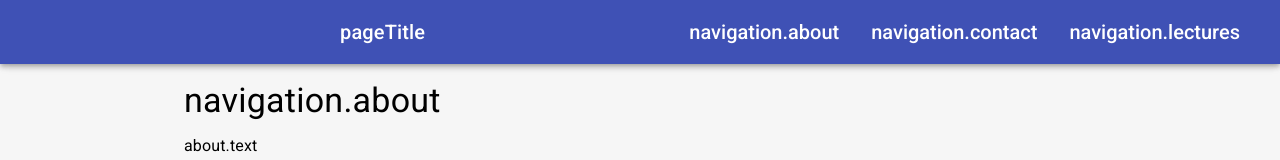
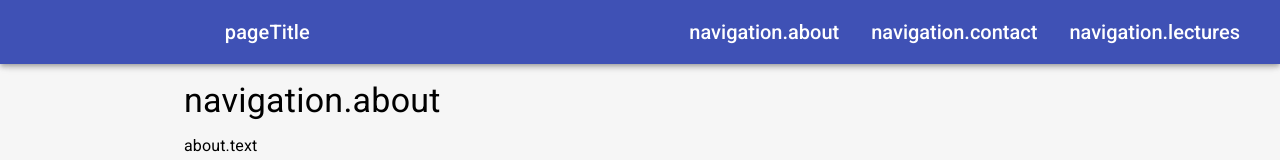
Before and after one commit to tomasbruckner/tomasbrucknerdev, a React (Create React App) app: page / in a window 1280 px wide. Shown: the top 160 px of the page. Built offline with nearby package versions, Linux system fonts and the light colour scheme; what i18next-xhr-backend would draw is missing.

Commit message:
fix spacing on medium size monitor

```diff
--- a/src/App.tsx
+++ b/src/App.tsx
@@ -26,8 +26,8 @@ const App = () => {
             <Typography
               variant="h6"
               style={{
-                marginLeft: isLg ? '15em' : '',
-                width: isLg ? '45em' : '',
+                marginLeft: isLg ? '15%' : '',
+                width: isLg ? '60%' : '',
                 flexGrow: isLg ? 0 : 1,
               }}
             >
```
